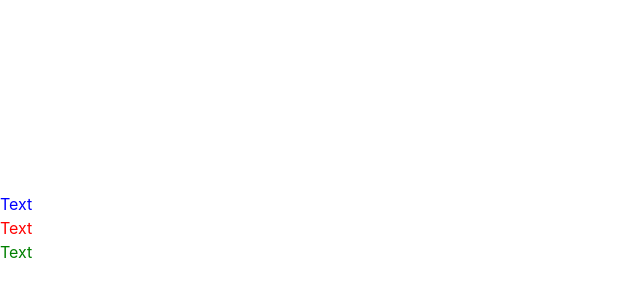
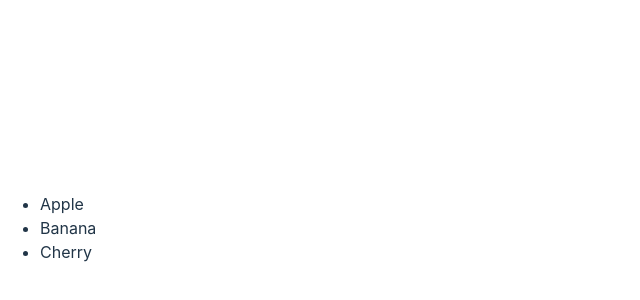
Before and after one commit to a-ch-t/react_mini_course_stepik, a React (Vite) app: page / in a window 1280 px wide. Shown: the part 172-472 px from the top of the page, without its empty margins (0-640 px from the left). Built offline with nearby package versions, Linux system fonts and the light colour scheme.

Commit message:
step_3.4.10

```diff
--- a/src/App.jsx
+++ b/src/App.jsx
@@ -1,13 +1,7 @@
-import ColoredText from "./components/ColoredText";
+import SimpleList from "./components/SimpleList";
 
 function App() {
-  return (
-    <div>
-      <ColoredText color="blue" />
-      <ColoredText color="red" />
-      <ColoredText color="green" />
-    </div>
-  );
+  return <SimpleList items={["Apple", "Banana", "Cherry"]} />;
 }
 
 export default App;
--- /dev/null
+++ b/src/components/SimpleList.jsx
@@ -0,0 +1,10 @@
+function SimpleList(props) {
+  return (
+    <ul>
+      {props.items.map((item, index) => (
+        <li key={index}>{item}</li>
+      ))}
+    </ul>
+  );
+}
+export default SimpleList;
```
